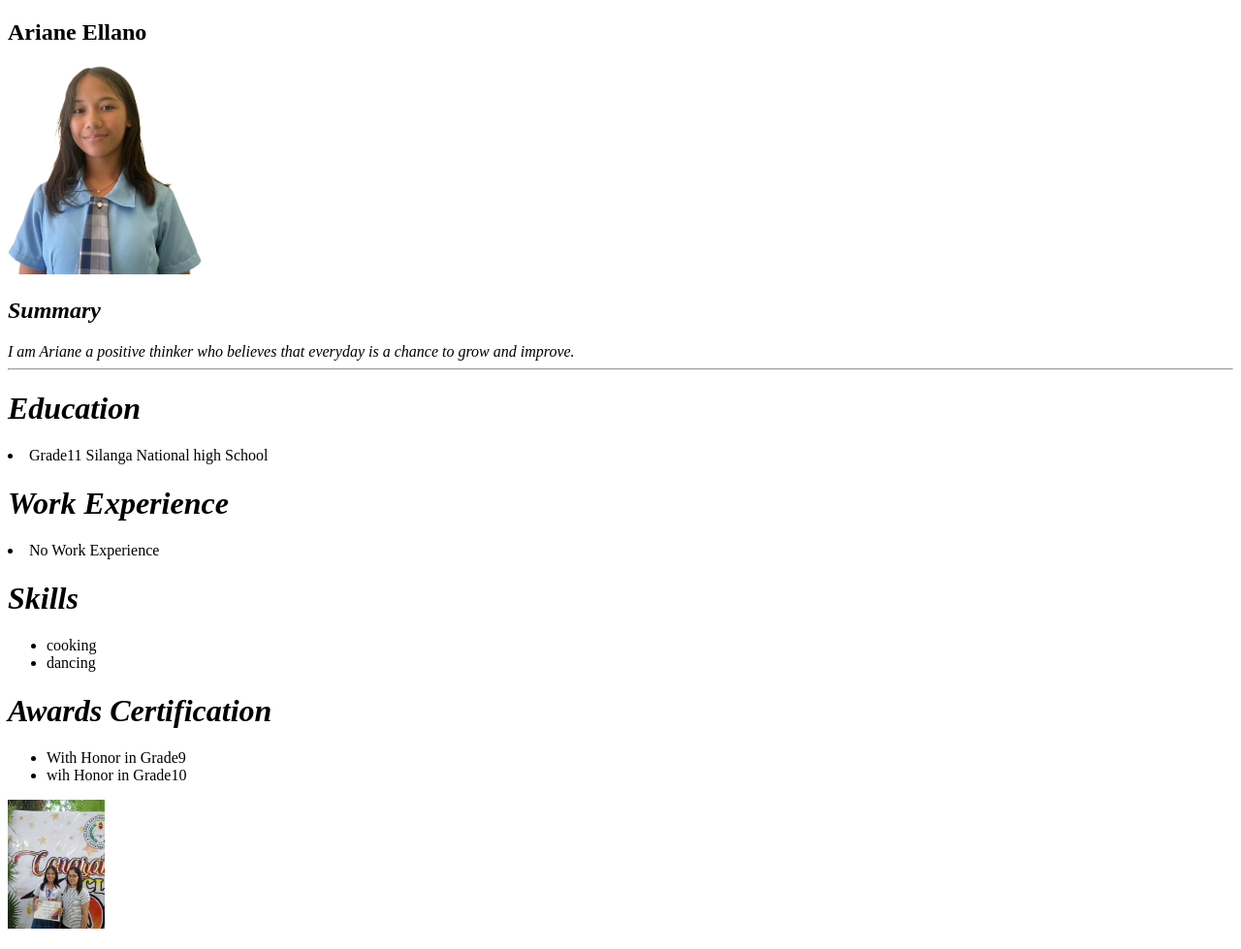
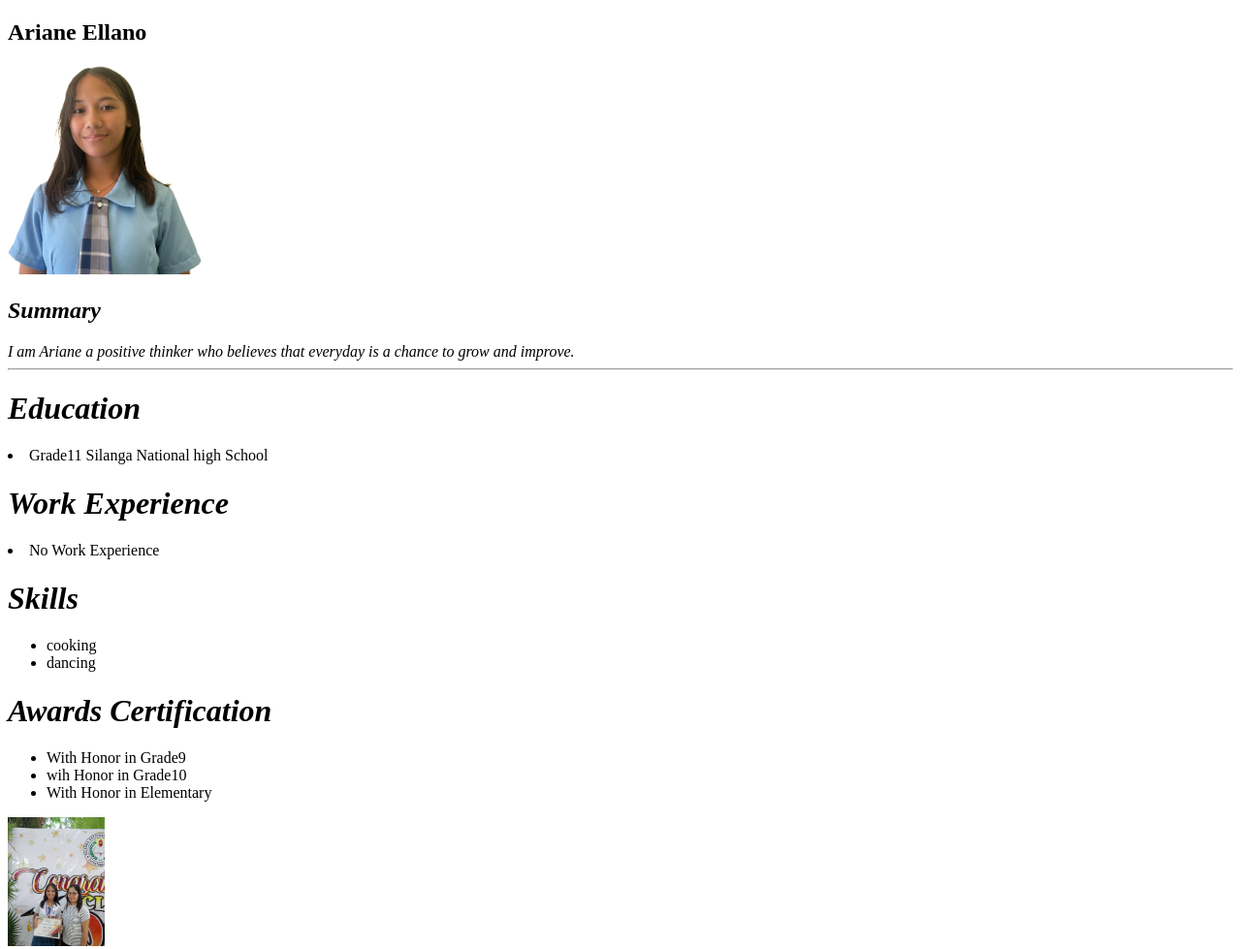
Before and after one commit to ArianeEllano/15_Ariane, a plain HTML site: page index.html in a window 1280 px wide. Shown: the top 979 px of the page at 97% size. Drawn offline with Linux system fonts and the light colour scheme.

Commit message:
Update index.html

```diff
--- a/index.html
+++ b/index.html
@@ -31,6 +31,7 @@
     <ul>
         <li>With Honor in Grade9 </li>
         <li>wih Honor in Grade10 </li>
+        <li>With Honor in Elementary</li>
     </ul>
     <img src="1754090488265.jpg" alt="" width="100px">
 
```
